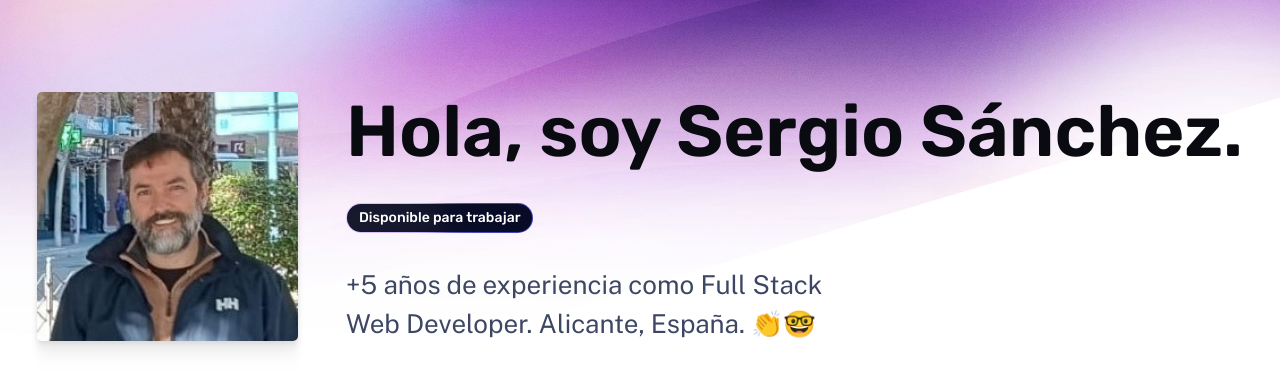
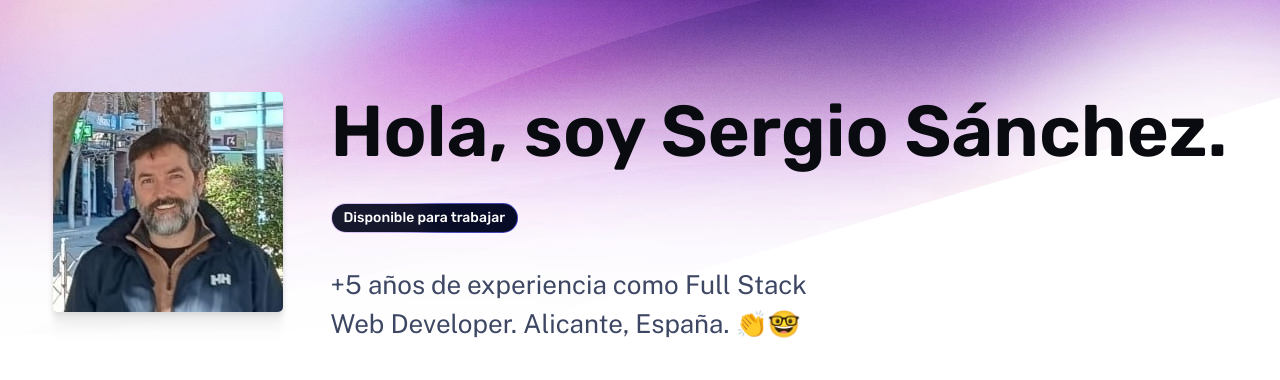
Before and after one commit to Sergi335/portfolio, an Astro site: page / in a window 1280 px wide. Shown: the part 93-473 px from the top of the page. Built offline with nearby package versions, Linux system fonts and the light colour scheme; Astro itself is replaced by a stand-in of ours.

Commit message:
change image inline size

```diff
--- a/src/pages/index.astro
+++ b/src/pages/index.astro
@@ -32,7 +32,7 @@ const projects = (await getCollection('work'))
 			<header class="hero">
 				<img
 				alt="Sergio smiling in a red plaid shirt and tortoise shell glasses"
-				width="261"
+				width="230"
 				src="/assets/sergio.jpg"
 				/>
 				<Hero
```
